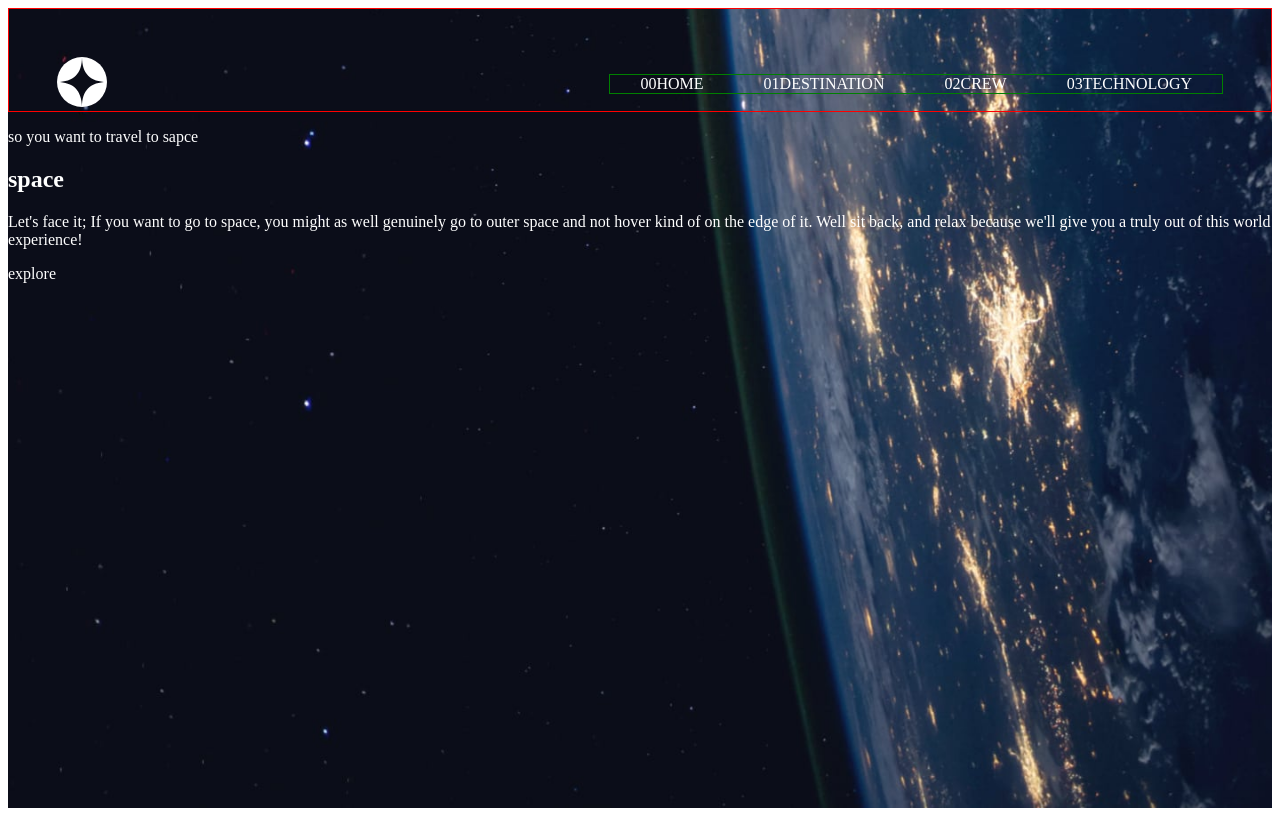
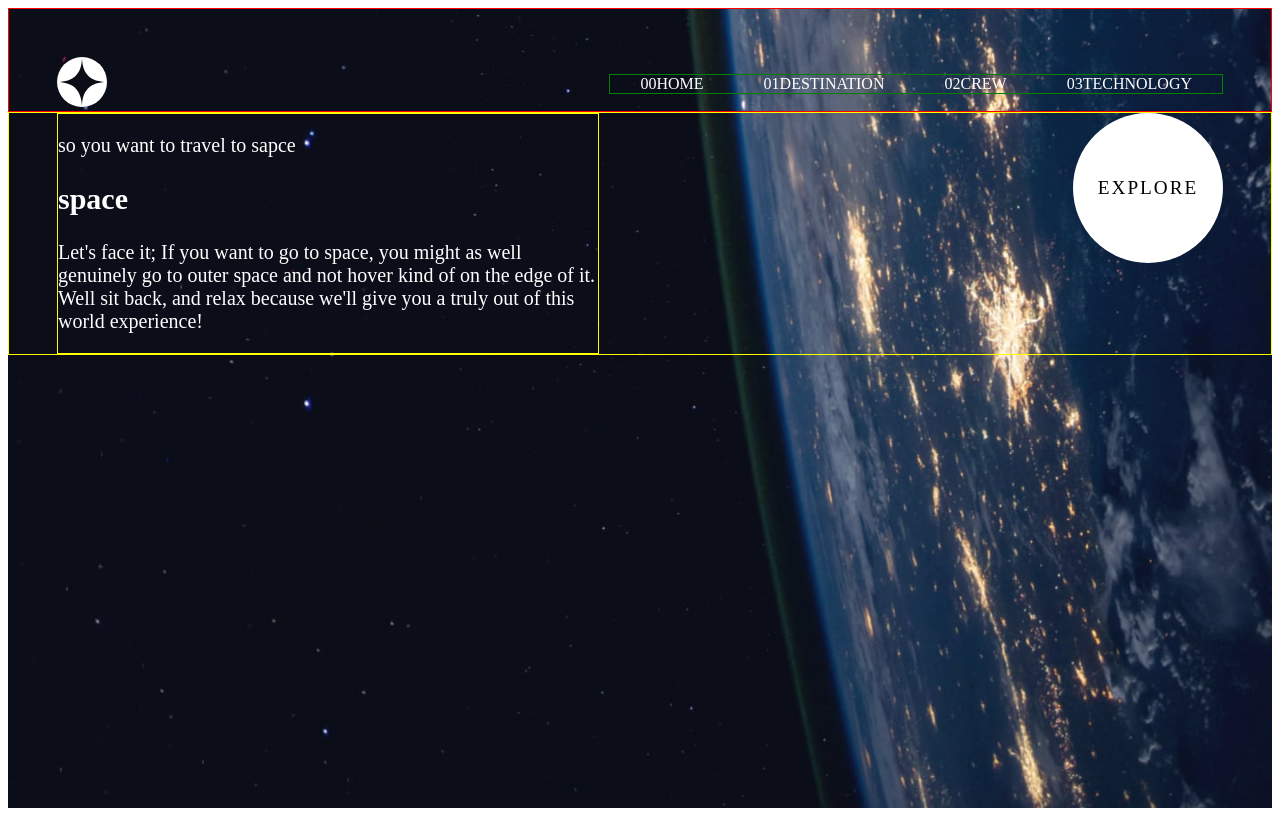
Before and after one commit to timmy-turner005/space-tourism-app, a Next.js app: page / in a window 1280 px wide. Built offline with nearby package versions, Linux system fonts and the light colour scheme.

Commit message:
content styling

```diff
--- a/app/page.js
+++ b/app/page.js
@@ -55,8 +55,8 @@ function HomePage() {
           </div>
         </section>
 
-        <section>
-          <div>
+        <section className={classes.content}>
+          <div className={classes["text-content"]}>
             <p>so you want to travel to sapce</p>
             <h1>space</h1>
             <p>
@@ -66,7 +66,7 @@ function HomePage() {
               out of this world experience!
             </p>
           </div>
-          <div>
+          <div className={classes["explore-container"]}>
             <p>explore</p>
           </div>
         </section>
--- a/app/page.module.css
+++ b/app/page.module.css
@@ -39,6 +39,38 @@
 
 }
 
+.content {
+    display: flex;
+    justify-content: space-between;
+
+    border: 1px solid yellow;
+}
+
+.text-content {
+    margin-left: 3rem;
+    max-width: 27em;
+    border: 1px solid yellow;
+    font-size: 20px;
+}
+
+.explore-container {
+    margin-right: 3rem;
+    display: flex;
+    justify-content: center;
+    align-items: center;
+    background-color: white;
+    color: black;
+    width: 150px;
+    height: 150px;
+    border-radius: 50%;
+    font-size: larger;
+    margin-bottom: 3rem;
+    position: relative;
+    text-transform: uppercase;
+    font-family: 'Bellefair', serif;
+    letter-spacing: 2px;
+
+}
 
 
 
```
